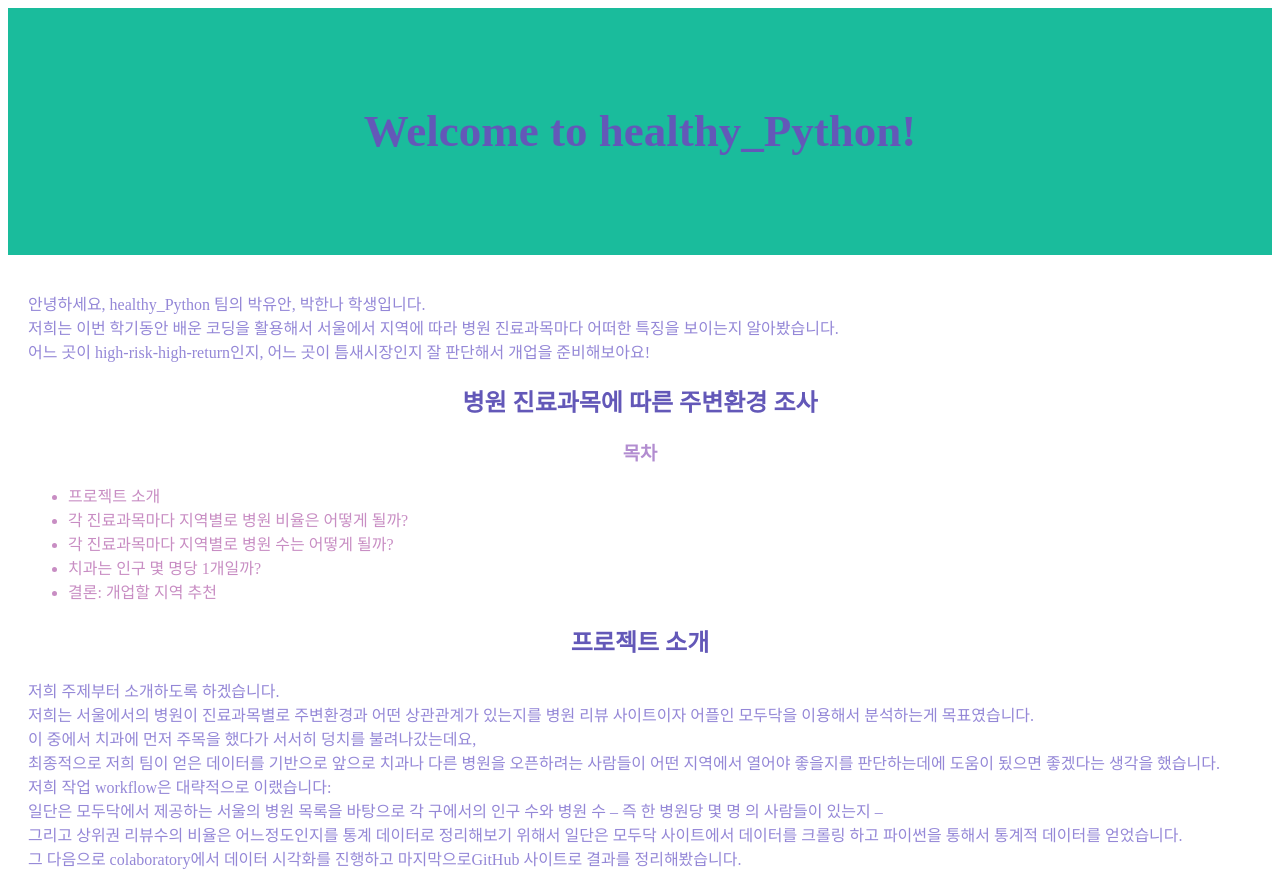
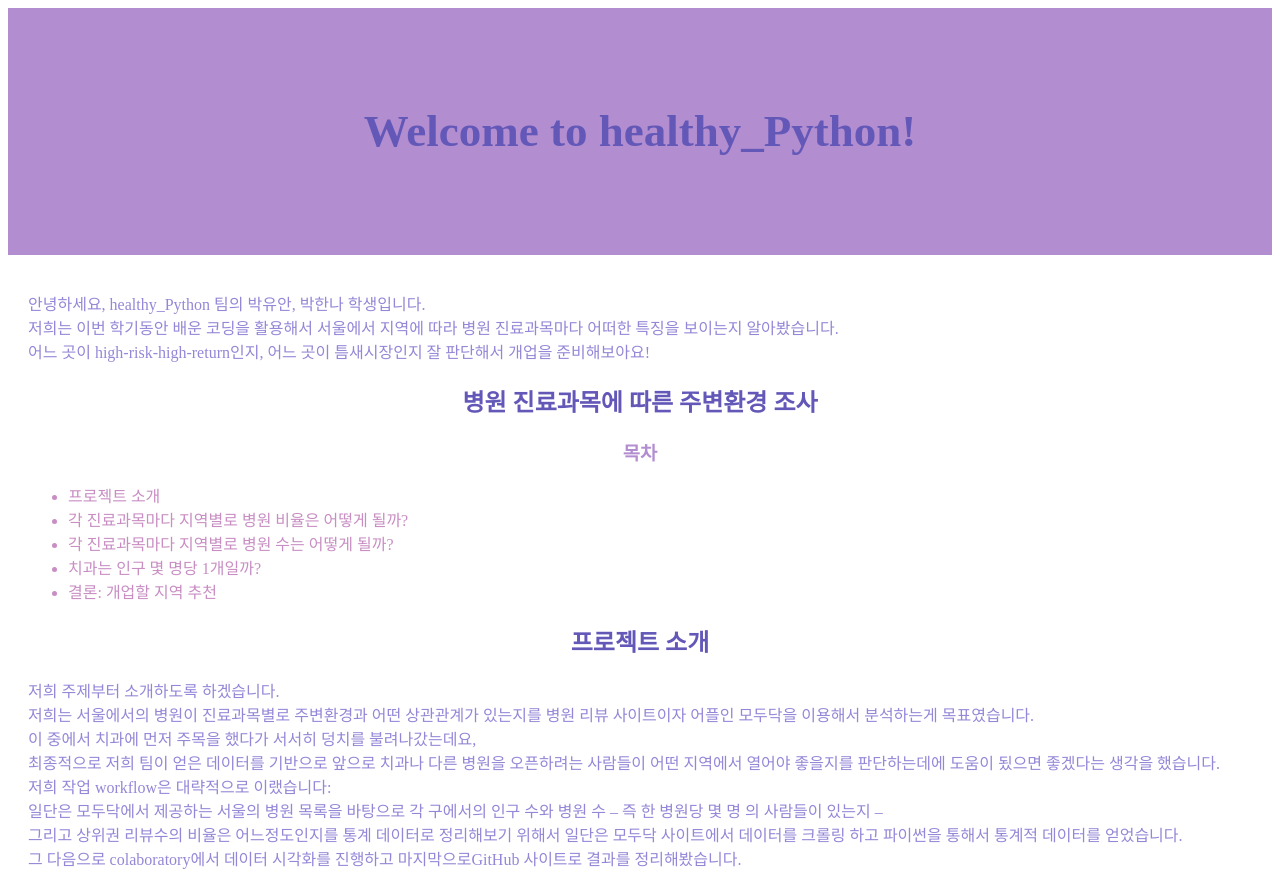
Before and after one commit to YooanPark/healthy_Python, a plain HTML site: page index.html in a window 1280 px wide. Shown: the top 873 px of the page. Drawn offline with Linux system fonts and the light colour scheme.

Commit message:
Update index.html

```diff
--- a/index.html
+++ b/index.html
@@ -6,7 +6,7 @@
         .header {
   padding: 60px;
   text-align: center;
-  background: #1abc9c;
+  background: #b28dd0;
   color: white;
   font-size: 30px;
    }
```
